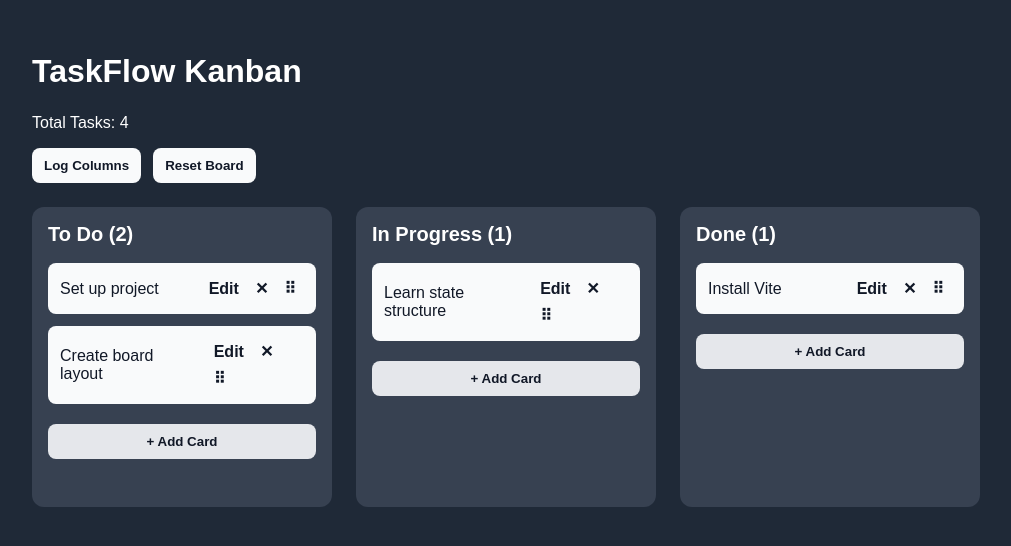
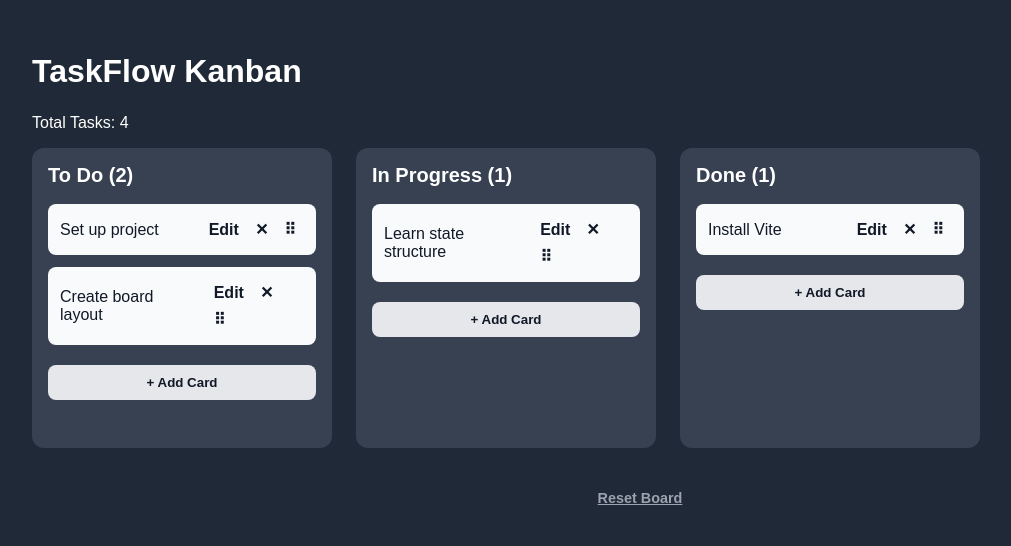
Before and after one commit to tracycrossrvt-gif/taskflow-kanban, a React (Vite) app: page / in a window 1280 px wide. Shown: the top 546 px of the page, without its empty margins (0-1011 px from the left). Built offline with nearby package versions, Linux system fonts and the light colour scheme.

Commit message:
Release TaskFlow Kanban v1.0

```diff
--- a/src/App.css
+++ b/src/App.css
@@ -81,3 +81,23 @@ button {
   color: #111827;
   font-size: 16px;
 }
+
+/* FOOTER */
+
+.footer {
+  margin-top: 32px;
+  text-align: center;
+}
+
+.footer__reset {
+  background: none;
+  border: none;
+  color: #9ca3af;
+  cursor: pointer;
+  font-size: 0.9rem;
+  text-decoration: underline;
+}
+
+.footer__reset:hover {
+  color: white;
+}
--- a/src/App.jsx
+++ b/src/App.jsx
@@ -170,11 +170,6 @@ const totalTasks = columns.reduce(
       <h1>TaskFlow Kanban</h1>
       <p>Total Tasks: {totalTasks}</p>
 
-      <button onClick={() => console.log(columns)}>Log Columns</button>
-
-      <button onClick={resetBoard}>
-  Reset Board
-</button>
 
       <DndContext onDragEnd={handleDragEnd}>
   <section className="board">
@@ -190,6 +185,14 @@ const totalTasks = columns.reduce(
 
       </section>
       </DndContext>
+      <footer className="footer">
+  <button
+    className="footer__reset"
+    onClick={resetBoard}
+  >
+    Reset  Board
+  </button>
+</footer>
     </main>
   );
 }
```
Also changed, not shown: 1 other file (tests, documents, lock files or other folders).
